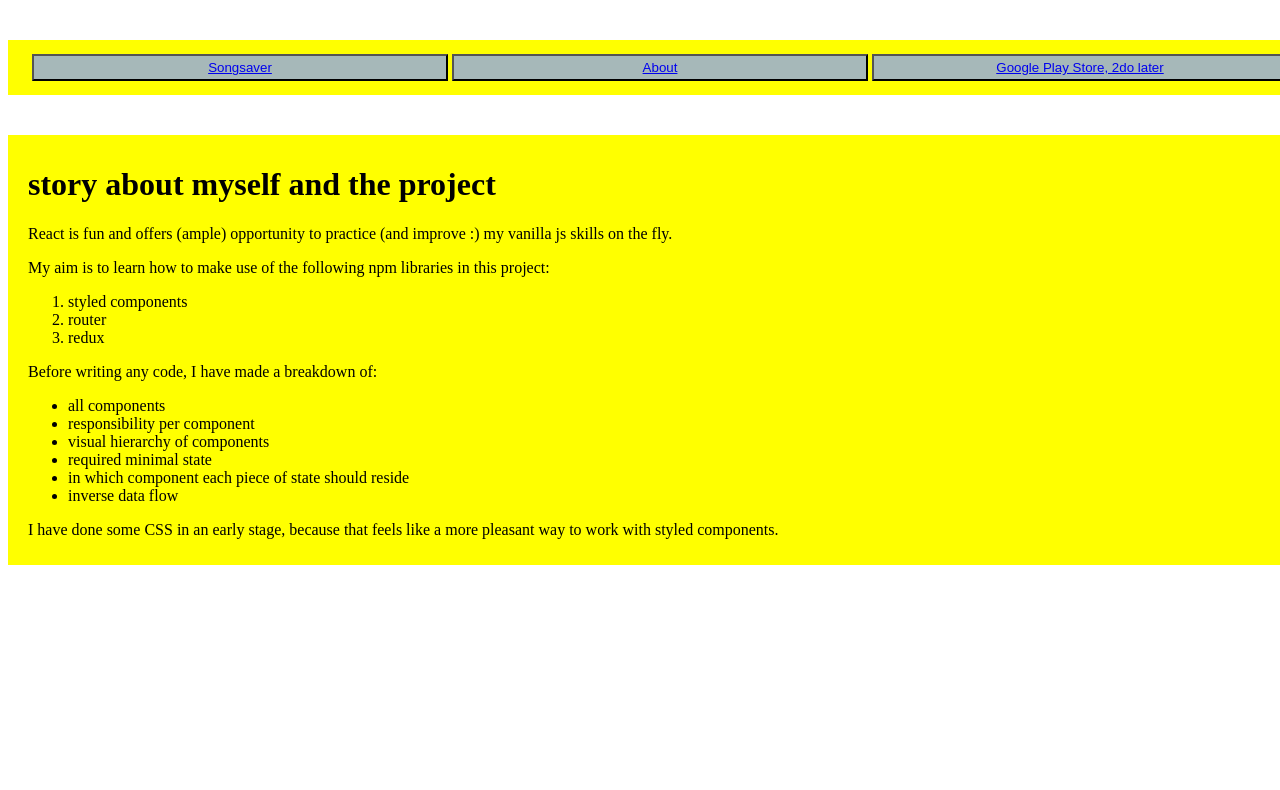
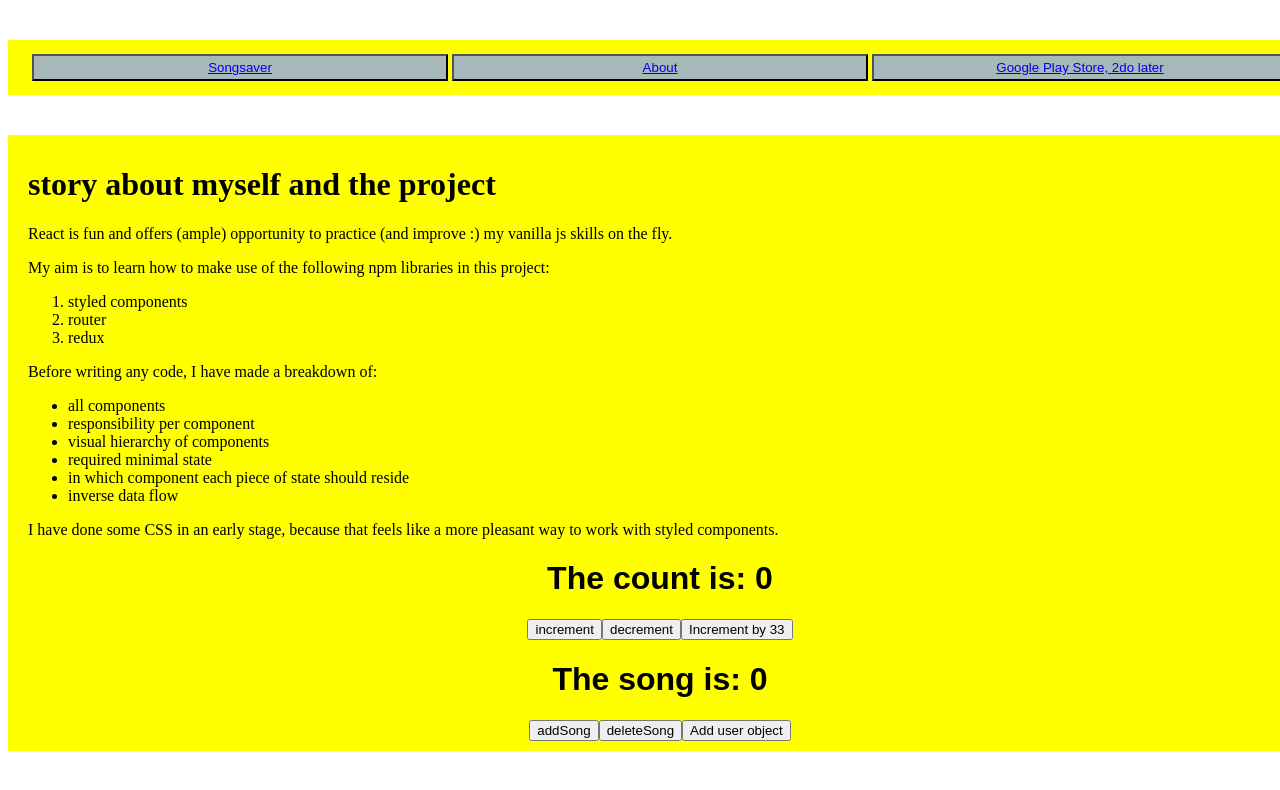
Before and after one commit to davidjfk/011_songsaver_app, a React (Create React App) app: page /about in a window 1280 px wide. Shown: the top 790 px of the page. Built offline with nearby package versions, Linux system fonts and the light colour scheme.

Commit message:
redux toolkit proof of concept is  ready, see temp component  'ReduxExperiment' for the code.  Next step will be to use this code in component Add.jsto put the song state in a redux toolkit slice.

```diff
--- a/package.json
+++ b/package.json
@@ -3,11 +3,13 @@
   "version": "0.1.0",
   "private": true,
   "dependencies": {
+    "@reduxjs/toolkit": "^1.8.2",
     "@testing-library/jest-dom": "^5.16.4",
     "@testing-library/react": "^13.3.0",
     "@testing-library/user-event": "^13.5.0",
     "react": "^18.1.0",
     "react-dom": "^18.1.0",
+    "react-redux": "^8.0.2",
     "react-router-dom": "^6.3.0",
     "react-scripts": "5.0.1",
     "styled-components": "^5.3.5",
--- a/src/components/About.js
+++ b/src/components/About.js
@@ -1,8 +1,12 @@
 import React from 'react'
 import { Container } from './styles/Container.styled'
+import ReduxExperiment from './ReduxExperiment'
 
 const About = () => {
+
+
   return (
+
     <Container>
       <h1>story about myself and the project</h1>
         <p>
@@ -31,7 +35,9 @@ const About = () => {
           I have done some CSS in an early stage, because that feels like a more pleasant way to work with styled components.
         </p>
 
+        <ReduxExperiment />
     </Container>
+
   )
 }
 
--- a/src/components/AddSong.js
+++ b/src/components/AddSong.js
@@ -4,7 +4,6 @@ import {StyledGridAddSong} from './styles/GridAddSong.styled'
 import {Column, Intro, Form} from './styles/GridAddSong.styled'
 import {StyledInputfield} from './styles/Inputfield.styled'
 import {StyledButton} from './styles/Button.styled'
-
 
 import { useState } from 'react'
 
--- /dev/null
+++ b/src/components/ReduxExperiment.js
@@ -0,0 +1,35 @@
+import React from "react";
+import { useDispatch, useSelector } from "react-redux";
+import { decrement, increment, incrementByAmount } from "./redux/counter";
+import { addSongCounter, deleteSongCounter, addSongObject } from "./redux/song";
+import ".././styles.css";
+
+export default function ReduxExperiment() {
+  const { count } = useSelector((state) => state.counter);
+  const { song } = useSelector((state) => state.song);
+  const dispatch = useDispatch();
+  return (
+    <div className="App">
+      <h1> The count is: {count}</h1>
+        <button onClick={() => dispatch(increment())}>increment</button>
+        <button onClick={() => dispatch(decrement())}>decrement</button>
+        <button onClick={() => dispatch(incrementByAmount(33))}>
+          Increment by 33
+      </button>
+      <h1> The song is: {count}</h1>
+      {console.dir(song)}
+        <button onClick={() => dispatch(addSongCounter())}>addSong</button>
+        <button onClick={() => dispatch(deleteSongCounter())}>deleteSong</button>
+        <button onClick={() => dispatch(addSongObject({'foo':'bar'}))}>
+          {/*  click on application page 'About' on button 'Add user object'
+          adds this hardcoded object {'foo':'bar'}
+          to array state.song inside reducer 'song'. This is  visible in Redux dev tools.
+          So proof of concept is ready.
+          After git commit, I will use this in component AddSong.js to replace useState
+          by redux-toolkit, and  later on another feature branche, to delete a song from
+          a playlist.  */}
+          Add user object
+      </button>
+    </div>
+  );
+}
--- /dev/null
+++ b/src/components/redux/counter.js
@@ -0,0 +1,24 @@
+import { createSlice } from "@reduxjs/toolkit";
+
+export const counterSlice = createSlice({
+  name: "counter",
+  initialState: {
+    count: 0
+  },
+  reducers: {
+    increment: (state) => {
+      state.count += 1;
+    },
+    decrement: (state) => {
+      state.count -= 1;
+    },
+    incrementByAmount: (state, action) => {
+      state.count += action.payload;
+    }
+  }
+});
+
+// Action creators are generated for each case reducer function
+export const { increment, decrement, incrementByAmount } = counterSlice.actions;
+
+export default counterSlice.reducer;
--- /dev/null
+++ b/src/components/redux/song.js
@@ -0,0 +1,30 @@
+import { createSlice } from "@reduxjs/toolkit";
+
+export const songSlice = createSlice({
+  name: "song",
+  initialState: {
+    song: []
+  },
+  reducers: {
+    addSongCounter: (state) => {
+      state.song += 1;
+      // initial state is now [] to make addSongObject work, so this fn no longer working.
+    },
+    deleteSongCounter: (state) => {
+      state.song -= 1;
+      // initial state is now [], so this fn no longer working.
+    },
+    addSongObject: (state, action) => {
+      console.dir(action.payload)
+      // library Immer (default part of react toolkit) makes state mutable, so I can
+      // apply array method 'push' on the current state.
+      state.song.push(action.payload);
+      // QED: I need to work with action.payload
+    }
+  }
+});
+
+// Action creators are generated for each case reducer function
+export const { addSongCounter, deleteSongCounter, addSongObject} = songSlice.actions;
+
+export default songSlice.reducer;
--- /dev/null
+++ b/src/components/redux/store.js
@@ -0,0 +1,10 @@
+import { configureStore } from "@reduxjs/toolkit";
+import counterReducer from "./counter";
+import songReducer from "./song";
+
+export default configureStore({
+  reducer: {
+    counter: counterReducer,
+    song: songReducer
+  }
+});
--- a/src/index.js
+++ b/src/index.js
@@ -1,15 +1,21 @@
 import React from 'react';
-import ReactDOM from 'react-dom';
+import ReactDOM from 'react-dom/client';
 import {BrowserRouter} from 'react-router-dom';
 
 import App from './App';
 import reportWebVitals from './reportWebVitals';
+import store from "./components/redux/store";
+import { Provider } from 'react-redux'
 
 const root = ReactDOM.createRoot(document.getElementById('root'));
 root.render(
-  <BrowserRouter>
-      <App />
-  </BrowserRouter>
+  <React.StrictMode>
+    <Provider store={store}>
+      <BrowserRouter>
+          <App />
+      </BrowserRouter>
+    </Provider>
+  </React.StrictMode>
 );
 
 // If you want to start measuring performance in your app, pass a function
--- /dev/null
+++ b/src/styles.css
@@ -0,0 +1,4 @@
+.App {
+    font-family: sans-serif;
+    text-align: center;
+  }
```
Also changed, not shown: 1 other file (tests, documents, lock files or other folders).
